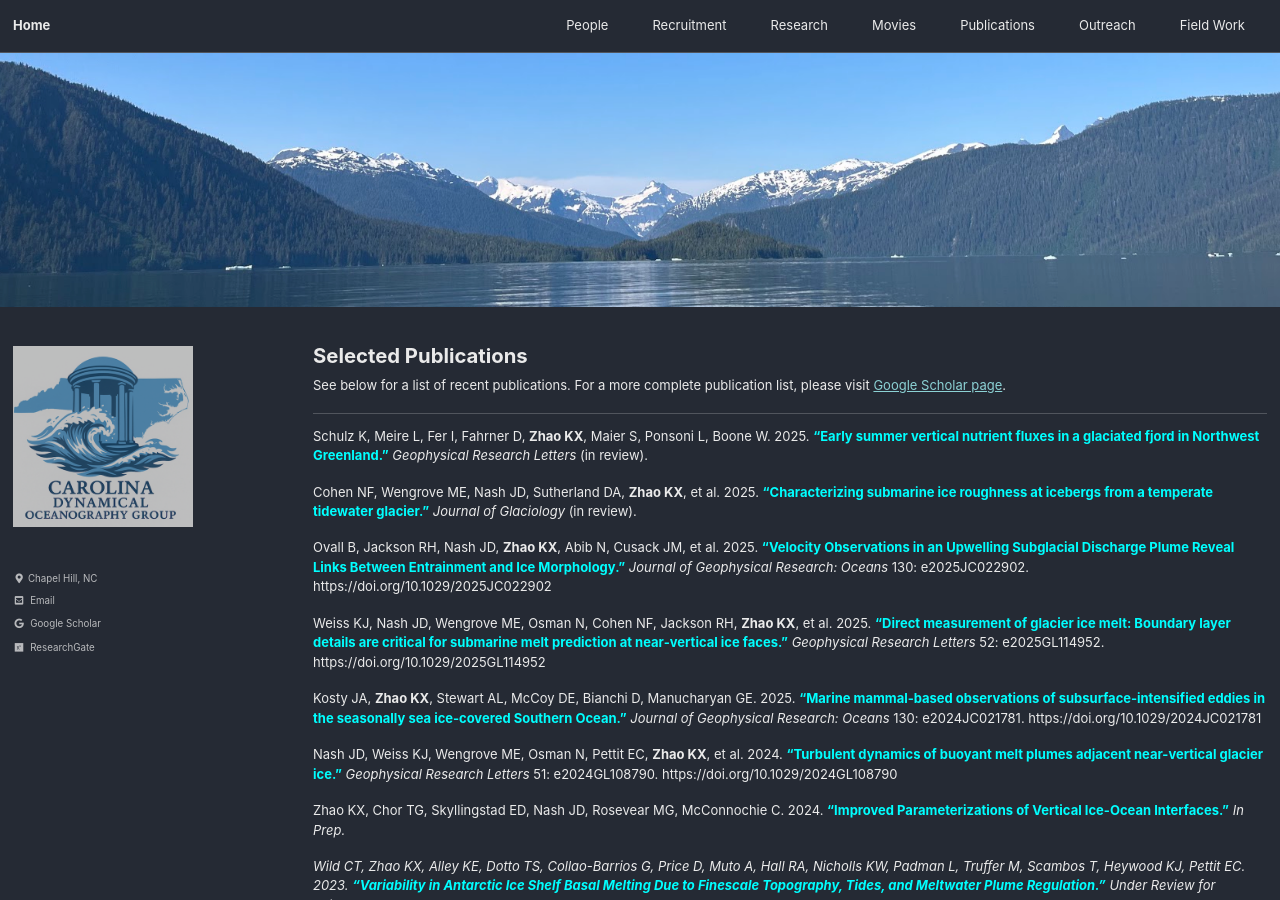
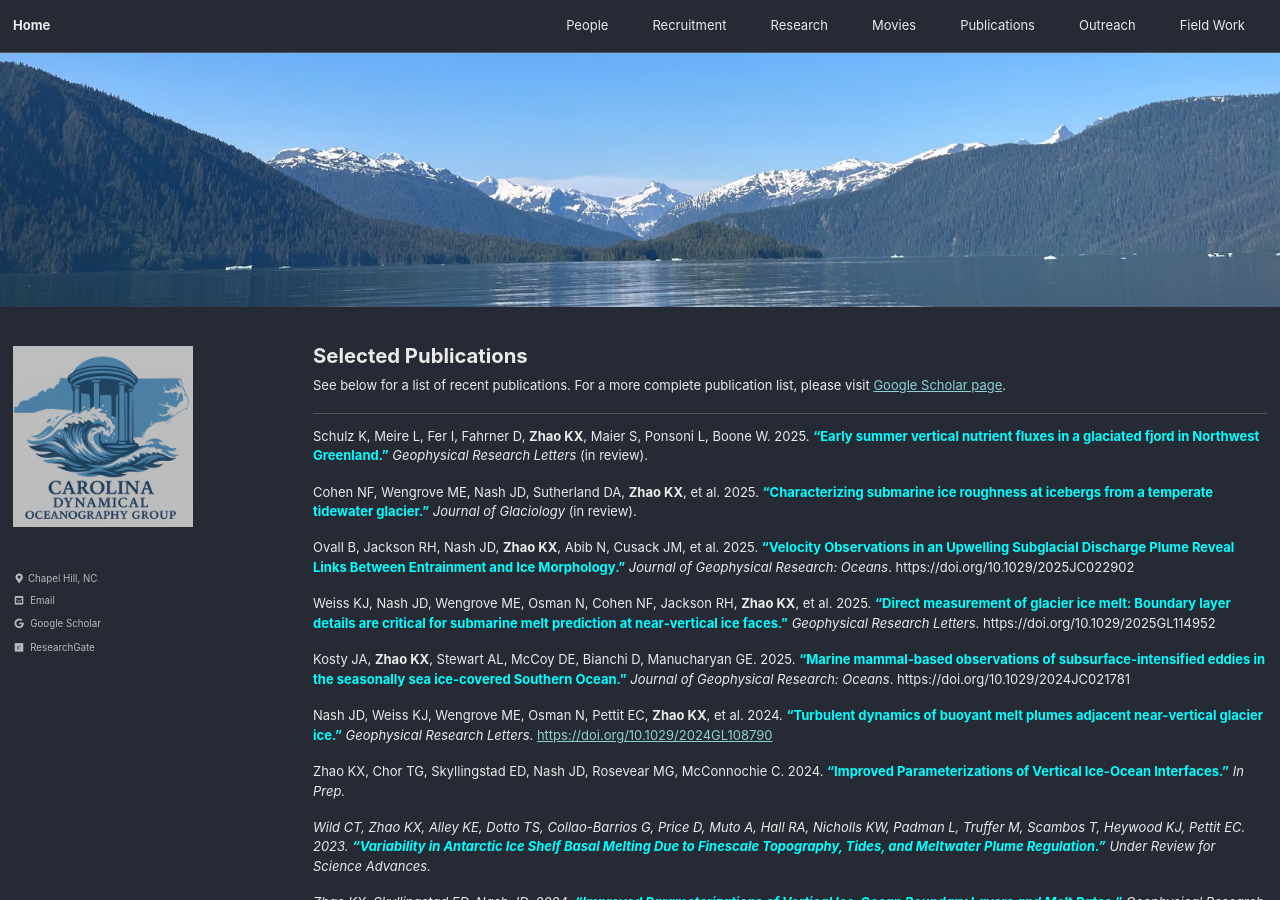
Before and after one commit to unc-ocean-dynamics/unc-ocean-dynamics.github.io, a Jekyll site: the page built from _pages/publications.md, in a window 1280 px wide and 900 px high. Built offline with Jekyll 4.4.1, drawn with Linux system fonts in a browser that asks for light colours; cached includes are drawn as plain includes.

Commit message:
Update pubpage.html

```diff
--- a/_includes/pubpage.html
+++ b/_includes/pubpage.html
@@ -14,25 +14,25 @@
 <div id="ref-ovall.ea2025" class="csl-entry" role="doc-biblioentry">
 <p>Ovall B, Jackson RH, Nash JD, <b>Zhao KX</b>, Abib N, Cusack JM, et al. 2025.
 <span><b><font color="#00FFFF">“Velocity Observations in an Upwelling Subglacial Discharge Plume Reveal Links Between Entrainment and Ice Morphology.”</font></b></span>
-<em>Journal of Geophysical Research: Oceans</em> 130: e2025JC022902. https://doi.org/10.1029/2025JC022902</p>
+<em>Journal of Geophysical Research: Oceans</em>. https://doi.org/10.1029/2025JC022902</p>
 </div>
 
 <div id="ref-weiss.ea2025" class="csl-entry" role="doc-biblioentry">
 <p>Weiss KJ, Nash JD, Wengrove ME, Osman N, Cohen NF, Jackson RH, <b>Zhao KX</b>, et al. 2025.
 <span><b><font color="#00FFFF">“Direct measurement of glacier ice melt: Boundary layer details are critical for submarine melt prediction at near‐vertical ice faces.”</font></b></span>
-<em>Geophysical Research Letters</em> 52: e2025GL114952. https://doi.org/10.1029/2025GL114952</p>
+<em>Geophysical Research Letters</em>. https://doi.org/10.1029/2025GL114952</p>
 </div>
 
 <div id="ref-kosty.ea2025" class="csl-entry" role="doc-biblioentry">
 <p>Kosty JA, <b>Zhao KX</b>, Stewart AL, McCoy DE, Bianchi D, Manucharyan GE. 2025.
 <span><b><font color="#00FFFF">“Marine mammal‐based observations of subsurface‐intensified eddies in the seasonally sea ice‐covered Southern Ocean.”</font></b></span>
-<em>Journal of Geophysical Research: Oceans</em> 130: e2024JC021781. https://doi.org/10.1029/2024JC021781</p>
+<em>Journal of Geophysical Research: Oceans</em>. https://doi.org/10.1029/2024JC021781</p>
 </div>
 
 <div id="ref-nash.ea2024-short" class="csl-entry" role="doc-biblioentry">
 <p>Nash JD, Weiss KJ, Wengrove ME, Osman N, Pettit EC, <b>Zhao KX</b>, et al. 2024.
 <span><b><font color="#00FFFF">“Turbulent dynamics of buoyant melt plumes adjacent near-vertical glacier ice.”</font></b></span>
-<em>Geophysical Research Letters</em> 51: e2024GL108790. https://doi.org/10.1029/2024GL108790</p>
+<em>Geophysical Research Letters</em>. <a href="https://doi.org/10.1029/2024GL108790">https://doi.org/10.1029/2024GL108790</a></p>
 </div>
 
 <div id="ref-zhao.ea2024c" class="csl-entry" role="doc-biblioentry">
```
